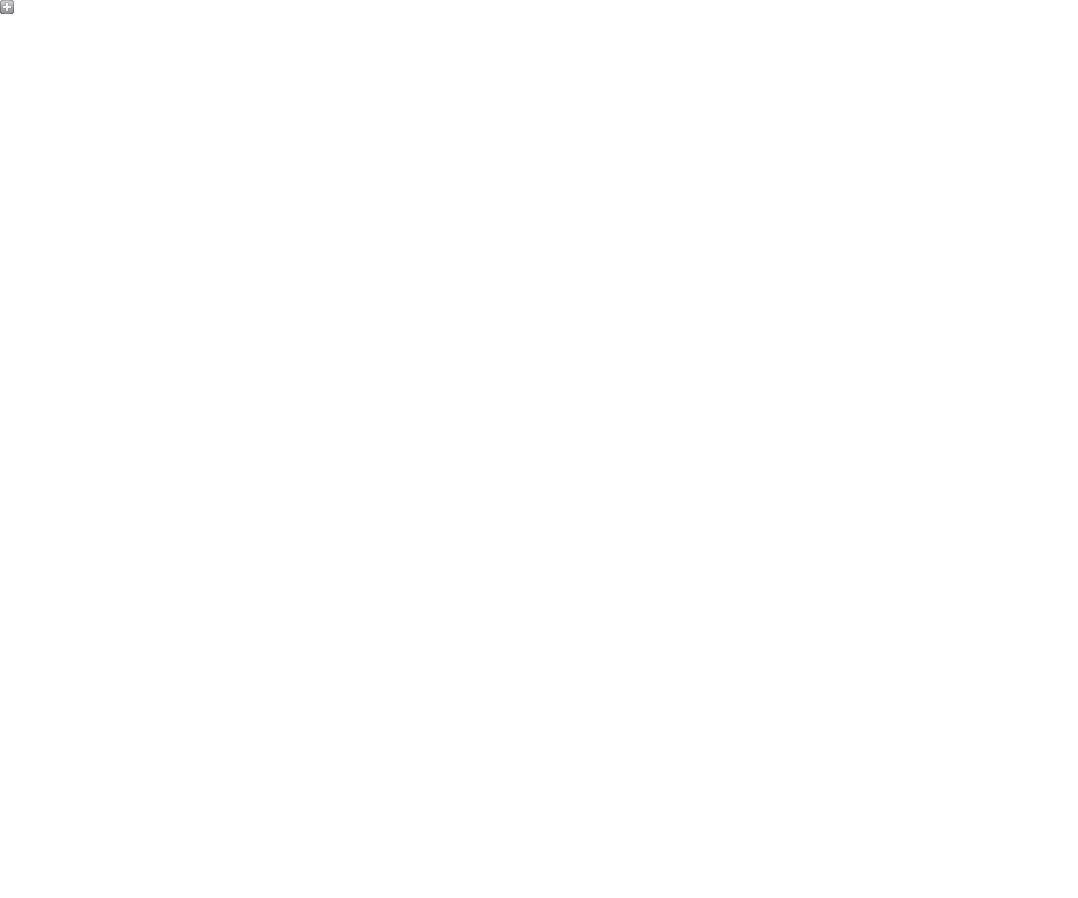
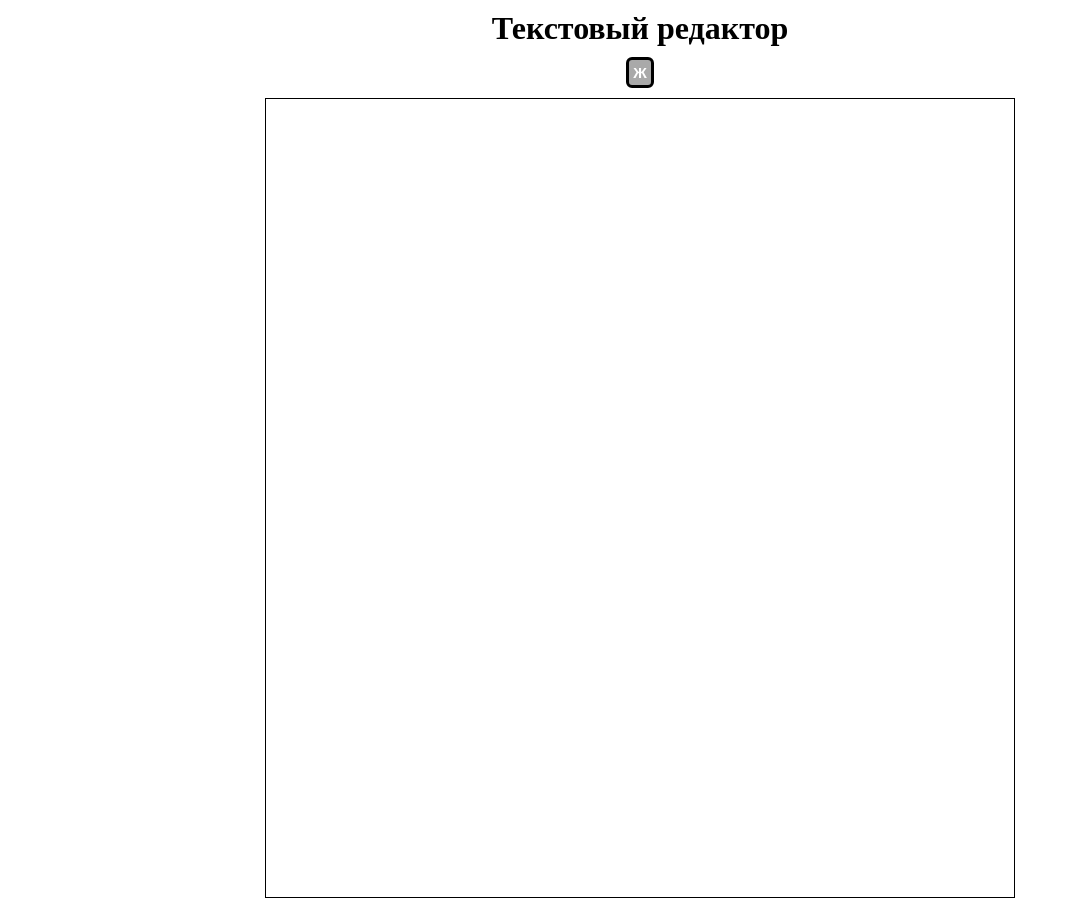
Before and after one commit to Gensokyo-Mangekyo/Training, a React (Create React App) app in the folder React/dev/: page / in a window 1280 px wide. Shown: the whole page, without its empty margins (0-1078 px from the left). Before the commit the page ends 800 px from the top, so only its background shows below. Built offline with nearby package versions, Linux system fonts and the light colour scheme.

Commit message:
EditableDiv

```diff
--- a/React/dev/src/App.js
+++ b/React/dev/src/App.js
@@ -1,11 +1,24 @@
 import React, { useState } from 'react'
 import "./styles/style.css"
-import Paragraph from './components/Paragraph'
-import AddParagraph from './components/AddParagraph';
+
 
 function App() {
   return (
-    <AddParagraph/>
+    <div>
+      <h1 id="Header">Текстовый редактор</h1>
+      <div id="buttons">
+      <button onClick={function() {
+        var selection = window.getSelection();
+        if (selection.rangeCount > 0) {
+          var range = selection.getRangeAt(0);
+          var boldElement = document.createElement('strong');
+          boldElement.appendChild(range.extractContents());
+          range.insertNode(boldElement);
+        }
+      }}>Ж</button>
+      </div>
+          <div id="Editor" contenteditable="true" width="400" height="200" ></div>
+    </div>
   );
 }
 
--- a/React/dev/src/components/AddParagraph.jsx
+++ /dev/null
@@ -1,32 +0,0 @@
-import React, { useState } from 'react'
-import Paragraph from './Paragraph'
-
-
-function AddParagraph() {
-  const [edit,setEdit] = useState(false)
-  const [text,setText] = useState("")
-  const [textbox,setTextbox] = useState("Заголовок")
-  const [Paragraphs,setParagraphs] = useState([
-
-  ])
-
-  if (edit === false)
-  return (
-    <div className="App">
-      {Paragraphs.map((post,index) => <Paragraph key ={index} Options = {post} ></Paragraph>  )}
-      <img onClick={function() { setTextbox(text) ;setEdit(true);} } src='/images/Paragraph.png'></img>
-    </div>
-  );
-  else return(
-    <div className="App">
-     {Paragraphs.map((post,index) => <Paragraph key ={index} Options = {post} ></Paragraph>  )}
-    <textarea className='TextBox'  onChange={function(event) {setText(event.target.value) } }></textarea>
-    <div className='buttons'>
-      <button  onClick={function() {setEdit(false); Paragraphs.push({Text: text}); setText(""); } }>Сохранить</button>
-      <button onClick={function() {setEdit(false); setText(textbox);}}>Отменить</button>
-    </div>
-    </div>
-  );
-}
-
-export default AddParagraph;
--- a/React/dev/src/components/Paragraph.jsx
+++ /dev/null
@@ -1,33 +0,0 @@
-import React, { useState } from 'react'
-import AddParagraph from './AddParagraph';
-
-
-function Paragraph(props) {
-    const [edit,setEdit] = useState(false)
-    const [header,setHeader] = useState(props.Options.Text)
-    const [textbox,setTextbox] = useState(props.Options.Text)
-    const [deleted,setDeleted] = useState(false)
-    if (setDeleted === true)
-        return null
-    if (edit === false)
-    if (header !== "") {
-    return (
-      <div className="App">
-      <h1 style={{ cursor: 'pointer', userSelect: 'none' }} onDoubleClick={function() { setEdit(true); setTextbox(header) } }>{header}</h1>
-      </div>
-    );
-    } else return <AddParagraph></AddParagraph>;
-    else return(
-      <div className="App">
-      <h1 style={{ cursor: 'pointer', userSelect: 'none' }} onDoubleClick={function() { setEdit(false)} }>{header}</h1>
-      <textarea className='TextBox' value={header} onChange={function(event) {setHeader(event.target.value) } }></textarea>
-      <div style={{display: 'flex', gap: '8px'}}>
-        <button  onClick={function() {setEdit(false);  setTextbox("")  } }>Сохранить</button>
-        <button onClick={function() {setEdit(false); setHeader(textbox);}}>Отменить</button>
-        <button onClick={function() {setDeleted(true)}}>Удалить</button>
-      </div>
-      </div>
-    );
-}
-
-export default Paragraph;
--- a/React/dev/src/styles/style.css
+++ b/React/dev/src/styles/style.css
@@ -4,18 +4,34 @@
     box-sizing: border-box; /* размеры элемента включают в себя ширину, высоту, границы и отступы */
 }
 
-.HeaderText {
-    cursor: pointer; /* При наведение курсор становится указательным*/
-    user-select: none; /* При двойном щелчке выделения не будет */
+#Editor {
+    border: 1px solid black;
+    min-height: 800px;
+    max-width: 750px;
+    margin: 0 auto;
+    font-size: 20px;
+    padding: 15px;
 }
 
-.buttons {
-   display: flex;
-   gap: 27px;
+#Header {
+    text-align: center;
+    margin: 10px;
 }
 
-.TextBox {
-    resize: none;
-    width: 250px;
-    height: 50px;
+#buttons {
+    margin: 0 auto;
+    display: flex;
+    justify-content: center;
+    gap: 15px;
+    padding-bottom: 10px;
 }
+
+#buttons button {
+    border: 3px solid black;
+    background-color:  darkgrey;
+    color: white;
+    font-weight: 900;
+    border-radius: 6px;
+    padding: 4px;
+    font-size: 15px;
+}
```
